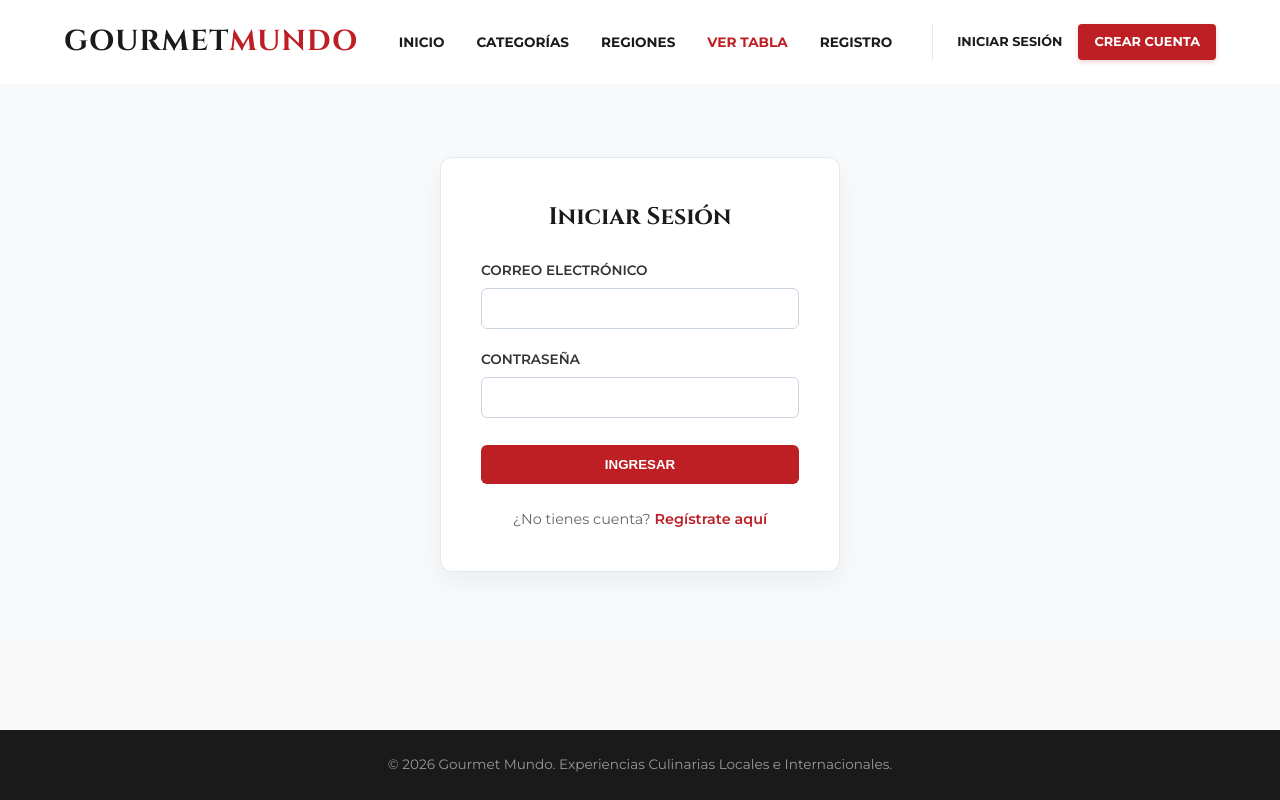
After one commit to Lmmi0503/curso2026, a Flask app: page /login in a window 1280 px wide. The commit adds this page. Run offline with Flask 3, Linux system fonts and the light colour scheme.

Commit message:
fase final

```diff
--- a/app.py
+++ b/app.py
@@ -1,10 +1,12 @@
 import mysql.connector
-from flask import Flask, render_template, request, url_for, redirect
+from flask import Flask, render_template, request, url_for, redirect, session, flash
 import os
 import urllib.request
 import json
 
 app = Flask(__name__)
+# Llave secreta necesaria para mantener las sesiones de usuario seguras
+app.secret_key = "mi_llave_secreta_super_segura_gastronomia"
 
 def obtener_conexion():
     return mysql.connector.connect(
@@ -28,22 +30,89 @@ def inicio():
     return render_template('inicio.html')
 
 # ==========================================
+# AUTENTICACIÓN: LOGIN, REGISTRO Y LOGOUT
+# ==========================================
+@app.route('/login', methods=['GET', 'POST'])
+def login():
+    if request.method == 'POST':
+        correo = request.form.get('correo')
+        contrasena = request.form.get('contrasena')
+
+        conexion = obtener_conexion()
+        cursor = conexion.cursor()
+        cursor.execute("SELECT id, correo, contrasena FROM usuarios WHERE correo = %s", (correo,))
+        usuario = cursor.fetchone()
+        cursor.close()
+        conexion.close()
+
+        if usuario and usuario[2] == contrasena:
+            session['usuario_id'] = usuario[0]
+            session['usuario_correo'] = usuario[1]
+            flash("¡Inicio de sesión exitoso!", "exito")
+            return redirect(url_for('inicio'))
+        else:
+            flash("El correo no existe o la contraseña es incorrecta.", "error")
+
+    return render_template('login.html')
+
+@app.route('/crear-cuenta', methods=['GET', 'POST'])
+def crear_cuenta():
+    if request.method == 'POST':
+        correo = request.form.get('correo')
+        contrasena = request.form.get('contrasena')
+
+        conexion = obtener_conexion()
+        cursor = conexion.cursor()
+
+        cursor.execute("SELECT id FROM usuarios WHERE correo = %s", (correo,))
+        if cursor.fetchone():
+            flash("Ese correo ya está registrado. Intenta iniciar sesión.", "error")
+            cursor.close()
+            conexion.close()
+            return redirect(url_for('crear_cuenta'))
+
+        cursor.execute("INSERT INTO usuarios (correo, contrasena) VALUES (%s, %s)", (correo, contrasena))
+        conexion.commit()
+        cursor.close()
+        conexion.close()
+
+        flash("Cuenta creada con éxito. ¡Ya puedes iniciar sesión!", "exito")
+        return redirect(url_for('login'))
+
+    return render_template('crear_cuenta.html')
+
+@app.route('/logout')
+def logout():
+    session.clear()
+    flash("Has cerrado sesión correctamente.", "info")
+    return redirect(url_for('inicio'))
+
+# ==========================================
 # VER PANEL COMPLETO (TABLA)
 # ==========================================
 @app.route('/tabla')
 def dashboard():
     conexion = obtener_conexion()
     cursor = conexion.cursor()
-    # Traemos el id (fila[0]) y el resto de columnas necesarias
-    sql = "SELECT id, nombre_usuario, nombre_receta, descripcion, categoria, imagen, region FROM recetas"
+    sql = """
+        SELECT r.id, u.correo, r.nombre_receta, r.descripcion, r.categoria, r.imagen, r.region
+        FROM recetas r
+        JOIN usuarios u ON r.usuario_id = u.id
+    """
     cursor.execute(sql)
     productos_db = cursor.fetchall()
     cursor.close()
     conexion.close()
     return render_template('tabla.html', inventario=productos_db)
 
+# ==========================================
+# MOSTRAR FORMULARIO DE RECOLECCIÓN
+# ==========================================
 @app.route('/formulario')
 def f():
+    if 'usuario_id' not in session:
+        flash("Debes iniciar sesión para registrar una receta.", "error")
+        return redirect(url_for('login'))
     return render_template('formulario.html')
 
 # ==========================================
@@ -51,8 +120,10 @@ def f():
 # ==========================================
 @app.route('/registro', methods=['POST'])
 def registro():
-    nombre_usuario = request.form.get('nombre_usuario')
-    correo_usuario = request.form.get('correo_usuario')
+    if 'usuario_id' not in session:
+        return redirect(url_for('login'))
+
+    usuario_id = session['usuario_id']
     nombre_receta = request.form.get('nombre_receta')
     categoria = request.form.get('categoria')
     region = request.form.get('region')
@@ -70,10 +141,10 @@ def registro():
     conexion = obtener_conexion()
     cursor = conexion.cursor()
     comando_sql = """
-        INSERT INTO recetas (nombre_usuario, correo_usuario, nombre_receta, categoria, region, descripcion, imagen)
-        VALUES (%s, %s, %s, %s, %s, %s, %s)
+        INSERT INTO recetas (usuario_id, nombre_receta, categoria, region, descripcion, imagen)
+        VALUES (%s, %s, %s, %s, %s, %s)
     """
-    valores = (nombre_usuario, correo_usuario, nombre_receta, categoria, region, descripcion, nombre_archivo)
+    valores = (usuario_id, nombre_receta, categoria, region, descripcion, nombre_archivo)
     cursor.execute(comando_sql, valores)
     conexion.commit()
     cursor.close()
@@ -86,9 +157,13 @@ def registro():
 # ==========================================
 @app.route('/editar/<int:id_receta>')
 def mostrar_editar(id_receta):
+    if 'usuario_id' not in session:
+        return redirect(url_for('login'))
+
     conexion = obtener_conexion()
     cursor = conexion.cursor()
-    cursor.execute("SELECT id, nombre_usuario, correo_usuario, nombre_receta, categoria, region, descripcion, imagen FROM recetas WHERE id = %s", (id_receta,))
+    # Consulta optimizada con el orden de índices exacto para editar.html
+    cursor.execute("SELECT id, usuario_id, nombre_receta, categoria, region, descripcion, imagen FROM recetas WHERE id = %s", (id_receta,))
     receta = cursor.fetchone()
     cursor.close()
     conexion.close()
@@ -102,8 +177,9 @@ def mostrar_editar(id_receta):
 # ==========================================
 @app.route('/actualizar/<int:id_receta>', methods=['POST'])
 def actualizar_receta(id_receta):
-    nombre_usuario = request.form.get('nombre_usuario')
-    correo_usuario = request.form.get('correo_usuario')
+    if 'usuario_id' not in session:
+        return redirect(url_for('login'))
+
     nombre_receta = request.form.get('nombre_receta')
     categoria = request.form.get('categoria')
     region = request.form.get('region')
@@ -114,31 +190,46 @@ def actualizar_receta(id_receta):
     cursor = conexion.cursor()
 
     if imagen and imagen.filename != "":
-        # Si el usuario subió una nueva foto, la guardamos y actualizamos la columna de imagen
         nombre_archivo = imagen.filename
         CARPETA_IMAGENES = os.path.join('static', 'imagenes')
         imagen.save(os.path.join(CARPETA_IMAGENES, nombre_archivo))
 
         comando_sql = """
             UPDATE recetas
-            SET nombre_usuario=%s, correo_usuario=%s, nombre_receta=%s, categoria=%s, region=%s, descripcion=%s, imagen=%s
+            SET nombre_receta=%s, categoria=%s, region=%s, descripcion=%s, imagen=%s
             WHERE id=%s
         """
-        valores = (nombre_usuario, correo_usuario, nombre_receta, categoria, region, descripcion, nombre_archivo, id_receta)
+        valores = (nombre_receta, categoria, region, descripcion, nombre_archivo, id_receta)
     else:
-        # Si no subió una foto nueva, conservamos la que ya estaba en la base de datos
         comando_sql = """
             UPDATE recetas
-            SET nombre_usuario=%s, correo_usuario=%s, nombre_receta=%s, categoria=%s, region=%s, descripcion=%s
+            SET nombre_receta=%s, categoria=%s, region=%s, descripcion=%s
             WHERE id=%s
         """
-        valores = (nombre_usuario, correo_usuario, nombre_receta, categoria, region, descripcion, id_receta)
+        valores = (nombre_receta, categoria, region, descripcion, id_receta)
 
     cursor.execute(comando_sql, valores)
     conexion.commit()
     cursor.close()
     conexion.close()
 
+    return redirect(url_for('dashboard'))
+
+# ==========================================
+# RUTA PARA ELIMINAR UN REGISTRO (DELETE)
+# ==========================================
+@app.route('/eliminar/<int:id_receta>')
+def eliminar_receta(id_receta):
+    if 'usuario_id' not in session:
+        return redirect(url_for('login'))
+
+    conexion = obtener_conexion()
+    cursor = conexion.cursor()
+    comando_sql = "DELETE FROM recetas WHERE id = %s"
+    cursor.execute(comando_sql, (id_receta,))
+    conexion.commit()
+    cursor.close()
+    conexion.close()
     return redirect(url_for('dashboard'))
 
 # ==========================================
@@ -166,7 +257,7 @@ def categorias():
                 })
     conexion = obtener_conexion()
     cursor = conexion.cursor()
-    cursor.execute("SELECT id, nombre_receta, imagen, categoria, nombre_usuario FROM recetas")
+    cursor.execute("SELECT r.id, r.nombre_receta, r.imagen, r.categoria, u.correo FROM recetas r JOIN usuarios u ON r.usuario_id = u.id")
     for fila in cursor.fetchall():
         url_img = url_for('static', filename='imagenes/' + fila[2]) if fila[2] else ""
         platos_totales.append({
@@ -175,30 +266,11 @@ def categorias():
             'imagen': url_img,
             'categoria_tipo': fila[3].lower(),
             'categoria_badge': fila[3].capitalize(),
-            'origen': f"Local por {fila[4]}"
+            'origen': f"Por: {fila[4]}"
         })
     cursor.close()
     conexion.close()
     return render_template('categorias.html', platos=platos_totales)
-
-# ==========================================
-# RUTA PARA ELIMINAR UN REGISTRO (DELETE)
-# ==========================================
-@app.route('/eliminar/<int:id_receta>')
-def eliminar_receta(id_receta):
-    conexion = obtener_conexion()
-    cursor = conexion.cursor()
-
-    # Ejecutamos la sentencia DELETE para borrar de HeidiSQL
-    comando_sql = "DELETE FROM recetas WHERE id = %s"
-    cursor.execute(comando_sql, (id_receta,))
-
-    conexion.commit()
-    cursor.close()
-    conexion.close()
-
-    # Redirigimos de vuelta al panel para ver la tabla actualizada
-    return redirect(url_for('dashboard'))
 
 @app.route('/paises')
 def paises():
@@ -222,7 +294,7 @@ def paises():
                 })
     conexion = obtener_conexion()
     cursor = conexion.cursor()
-    cursor.execute("SELECT id, nombre_receta, imagen, region, nombre_usuario FROM recetas")
+    cursor.execute("SELECT r.id, r.nombre_receta, r.imagen, r.region, u.correo FROM recetas r JOIN usuarios u ON r.usuario_id = u.id")
     for fila in cursor.fetchall():
         url_img = url_for('static', filename='imagenes/' + fila[2]) if fila[2] else ""
         platos_totales.append({
@@ -231,7 +303,7 @@ def paises():
             'imagen': url_img,
             'region_tipo': fila[3].lower(),
             'region_badge': fila[3].capitalize(),
-            'origen': f"Local por {fila[4]}"
+            'origen': f"Por: {fila[4]}"
         })
     cursor.close()
     conexion.close()
--- a/templates/base.html
+++ b/templates/base.html
@@ -7,7 +7,7 @@
     <link rel="stylesheet" href="{{ url_for('static', filename='css/estilo.css') }}">
     <link href="https://fonts.googleapis.com/css2?family=Cinzel:wght@500;700&family=Montserrat:wght@400;600;700&display=swap" rel="stylesheet">
 </head>
-<body>
+<body style="margin: 0; display: flex; flex-direction: column; min-height: 100vh;">
 
     <header style="background: #ffffff; display: flex; justify-content: space-between; align-items: center; padding: 1.2rem 5%; box-shadow: 0 2px 10px rgba(0,0,0,0.05); font-family: 'Montserrat', sans-serif;">
         <div class="logo">
@@ -16,31 +16,47 @@
             </h1>
         </div>
 
-        <nav>
+        <nav style="display: flex; align-items: center; gap: 2.5rem;">
             <ul style="list-style: none; display: flex; gap: 2rem; margin: 0; padding: 0;">
-                <li>
-                    <a href="/" style="text-decoration: none; color: #1a1a1a; font-weight: 700; font-size: 0.85rem; text-transform: uppercase; letter-spacing: 0.5px;">Inicio</a>
-                </li>
-                <li>
-                    <a href="/categorias" style="text-decoration: none; color: #1a1a1a; font-weight: 700; font-size: 0.85rem; text-transform: uppercase; letter-spacing: 0.5px;">Categorías</a>
-                </li>
-                <li>
-                    <a href="/paises" style="text-decoration: none; color: #1a1a1a; font-weight: 700; font-size: 0.85rem; text-transform: uppercase; letter-spacing: 0.5px;">Regiones</a>
-                </li>
-                <li>
-                    <a href="/tabla" style="text-decoration: none; color: #bd1f24; font-weight: 700; font-size: 0.85rem; text-transform: uppercase; letter-spacing: 0.5px; border-bottom: 2px solid transparent; transition: border-color 0.2s;" onmouseover="this.style.borderColor='#bd1f24'" onmouseout="this.style.borderColor='transparent'">Ver Tabla</a>
-                </li>
-                <li>
-                    <a href="/formulario" style="text-decoration: none; color: #1a1a1a; font-weight: 700; font-size: 0.85rem; text-transform: uppercase; letter-spacing: 0.5px;">Registro</a>
-                </li>
+                <li><a href="/" style="text-decoration: none; color: #1a1a1a; font-weight: 700; font-size: 0.85rem; text-transform: uppercase;">Inicio</a></li>
+                <li><a href="/categorias" style="text-decoration: none; color: #1a1a1a; font-weight: 700; font-size: 0.85rem; text-transform: uppercase;">Categorías</a></li>
+                <li><a href="/paises" style="text-decoration: none; color: #1a1a1a; font-weight: 700; font-size: 0.85rem; text-transform: uppercase;">Regiones</a></li>
+                <li><a href="/tabla" style="text-decoration: none; color: #bd1f24; font-weight: 700; font-size: 0.85rem; text-transform: uppercase;">Ver Tabla</a></li>
+                <li><a href="/formulario" style="text-decoration: none; color: #1a1a1a; font-weight: 700; font-size: 0.85rem; text-transform: uppercase;">Registro</a></li>
             </ul>
+
+            <div style="display: flex; gap: 1rem; align-items: center; border-left: 1px solid #e2e8f0; padding-left: 1.5rem;">
+                {% if session.get('usuario_id') %}
+                    <span style="font-size: 0.85rem; color: #666;">👤 {{ session.get('usuario_correo') }}</span>
+                    <a href="/logout" style="text-decoration: none; background: #e2e8f0; color: #1a1a1a; font-weight: 700; font-size: 0.8rem; padding: 8px 16px; border-radius: 4px; text-transform: uppercase;">Salir</a>
+                {% else %}
+                    <a href="/login" style="text-decoration: none; color: #1a1a1a; font-weight: 700; font-size: 0.8rem; text-transform: uppercase;">Iniciar Sesión</a>
+                    <a href="/crear-cuenta" style="text-decoration: none; background: #bd1f24; color: white; font-weight: 700; font-size: 0.8rem; padding: 8px 16px; border-radius: 4px; text-transform: uppercase; box-shadow: 0 2px 5px rgba(189,31,36,0.2);">Crear Cuenta</a>
+                {% endif %}
+            </div>
         </nav>
     </header>
 
-    {% block content %}
-    {% endblock %}
+    {% with mensajes = get_flashed_messages(with_categories=true) %}
+        {% if mensajes %}
+            <div style="padding: 1rem 5%; font-family: 'Montserrat', sans-serif;">
+                {% for categoria, mensaje in mensajes %}
+                    <div style="padding: 12px 20px; border-radius: 6px; margin-bottom: 5px; font-size: 0.9rem; font-weight: 600;
+                                {% if categoria == 'error' %} background-color: #fde8e8; color: #9b1c1c; border: 1px solid #f8b4b4;
+                                {% else %} background-color: #def7ec; color: #03543f; border: 1px solid #bcf0da; {% endif %}">
+                        {{ mensaje }}
+                    </div>
+                {% endfor %}
+            </div>
+        {% endif %}
+    {% endwith %}
 
-    <footer style="background: #1a1a1a; color: #ffffff; text-align: center; padding: 1.5rem; font-family: 'Montserrat', sans-serif; font-size: 0.85rem; margin-top: auto;">
+    <div style="flex: 1;">
+        {% block content %}
+        {% endblock %}
+    </div>
+
+    <footer style="background: #1a1a1a; color: #ffffff; text-align: center; padding: 1.5rem; font-family: 'Montserrat', sans-serif; font-size: 0.85rem;">
         <p style="margin: 0; color: #999;">&copy; 2026 Gourmet Mundo. Experiencias Culinarias Locales e Internacionales.</p>
     </footer>
 
--- /dev/null
+++ b/templates/login.html
@@ -0,0 +1,22 @@
+{% extends 'base.html' %}
+
+{% block content %}
+<div style="background: #f8f9fa; display: flex; justify-content: center; align-items: center; min-height: 70vh; padding: 2rem 1rem; font-family: 'Montserrat', sans-serif;">
+    <div style="background: #ffffff; border-radius: 12px; padding: 2.5rem; width: 100%; max-width: 400px; border: 1px solid #e2e8f0; box-shadow: 0 10px 25px rgba(0, 0, 0, 0.05);">
+        <h2 style="color: #1a1a1a; text-align: center; margin: 0 0 1.5rem 0; font-family: 'Cinzel', serif;">Iniciar Sesión</h2>
+
+        <form action="/login" method="POST" style="display: flex; flex-direction: column; gap: 1.2rem;">
+            <div style="display: flex; flex-direction: column; gap: 0.4rem;">
+                <label style="color: #333; font-weight: 600; font-size: 0.85rem; text-transform: uppercase;">Correo Electrónico</label>
+                <input type="email" name="correo" required style="padding: 12px; border: 1px solid #cbd5e1; border-radius: 6px;">
+            </div>
+            <div style="display: flex; flex-direction: column; gap: 0.4rem;">
+                <label style="color: #333; font-weight: 600; font-size: 0.85rem; text-transform: uppercase;">Contraseña</label>
+                <input type="password" name="contrasena" required style="padding: 12px; border: 1px solid #cbd5e1; border-radius: 6px;">
+            </div>
+            <button type="submit" style="width: 100%; padding: 12px; background-color: #bd1f24; color: white; border: none; border-radius: 6px; font-weight: 700; cursor: pointer; text-transform: uppercase; margin-top: 0.5rem;">Ingresar</button>
+        </form>
+        <p style="text-align: center; font-size: 0.9rem; color: #666; margin-top: 1.5rem;">¿No tienes cuenta? <a href="/crear-cuenta" style="color: #bd1f24; font-weight: 600; text-decoration: none;">Regístrate aquí</a></p>
+    </div>
+</div>
+{% endblock %}
--- /dev/null
+++ b/templates/requirements.txt
@@ -0,0 +1,2 @@
+Flask==3.0.3
+gunicorn==22.0.0
```
Also changed, not shown: templates/crear_cuenta.html (added, +22 -0 lines), templates/formulario.html (+4 -17 lines), static/imagenes/Screenshot 2026-06-07 005831.png (added), 1 other file.
